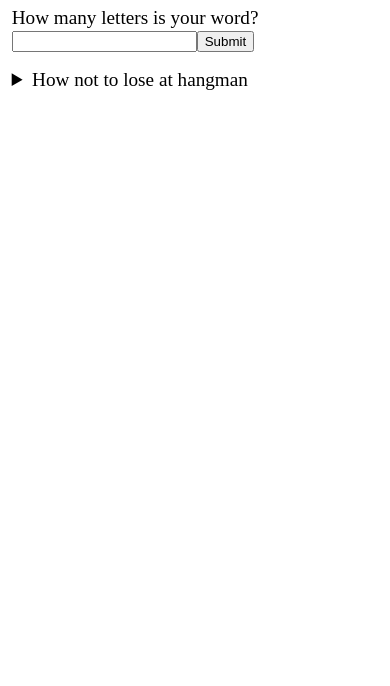
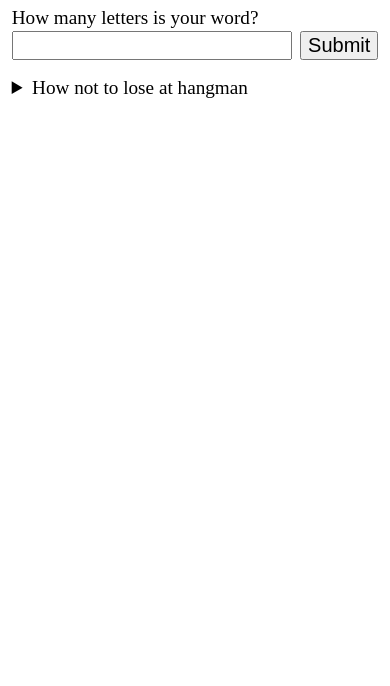
Before and after one commit to novedevo/lose_at_hangman_rs, a plain HTML site: page hangman_server/hangman.html in a window 390 px wide. Shown: the part 158-844 px from the top of the page. Drawn offline with Linux system fonts and the light colour scheme.

Commit message:
Improve input ui on mobile

```diff
--- a/hangman_server/hangman.html
+++ b/hangman_server/hangman.html
@@ -22,6 +22,24 @@
         .content {
             width: 44rem;
             margin: 0 auto;
+        }
+
+        #num_form {
+            font-size: 1.25rem;
+            width: 100%;
+            display: flex;
+            flex-direction: row;
+            flex-wrap: wrap;
+            column-gap: 0.5rem;
+        }
+
+        #num_form>label {
+            flex: 1 1 100%;
+        }
+
+        input,
+        button {
+            font-size: 1.25rem;
         }
 
         #playarea {
@@ -74,6 +92,16 @@
             .content {
                 width: 94vw;
                 margin: 0 auto;
+            }
+
+            #num_form>input {
+                /* https://stackoverflow.com/a/42421490 */
+                min-width: 0;
+                flex: 1 0;
+            }
+
+            #um_form>button {
+                flex: 0 1;
             }
 
             #playarea {
@@ -138,10 +166,12 @@
         const numLettersInput = document.querySelector('input');
         pattern = [];
 
+        // Clear out anything that might be in the play area already
         while (element.hasChildNodes()) {
             element.removeChild(element.lastChild);
         }
 
+        // Check the number of letters is valid
         if (isNaN(numLettersInput.valueAsNumber) || numLettersInput.valueAsNumber < 1) {
             let p = document.createElement("p");
             p.innerText = "please only submit positive numbers. my code is fragile and so am i";
@@ -149,6 +179,7 @@
             return;
         }
 
+        // Add letter boxes and periods, representing blank spaces, to our word
         for (let i = 0; i < numLettersInput.valueAsNumber; i++) {
             let button = document.createElement("button");
             button.id = "letterbox" + i;
@@ -160,9 +191,7 @@
         }
 
         let main = document.getElementById("gameboard");
-        main.removeChild(document.getElementById("letterQuery"));
-        main.removeChild(document.getElementById("num_letters"));
-        main.removeChild(document.getElementById("submit"));
+        main.removeChild(document.getElementById("num_form"));
 
         let guessContainer = document.createElement("p");
         let currentGuess = document.createElement("span");
@@ -232,17 +261,34 @@
     function reset() {
         let board = document.getElementById("gameboard");
 
+        // Using a form so that we can use the enter key to activate the
+        let form = document.createElement("form");
+        form.id = "num_form";
+        form.onsubmit = function (event) {
+            // Prevent the form submitting, or we'll get redirected away.
+            // It seems this has to be before updateValue(), or we get sent
+            // away, anyway. Maybe it's a security things to prevent JS
+            // changing values of input elements before submitting?
+            event.preventDefault();
+            updateValue();
+        };
+
         let letterQuery = document.createElement("label");
         letterQuery.id = "letterQuery";
         letterQuery.innerText = "How many letters is your word?";
+
         let input = document.createElement("input");
         input.type = "number";
         input.id = "num_letters";
+
         let submitButton = document.createElement("button");
-        submitButton.type = "button";
-        submitButton.id = "submit";
-        submitButton.setAttribute("onclick", "updateValue()");
+        submitButton.type = "submit";
         submitButton.innerText = "Submit";
+
+        form.appendChild(letterQuery);
+        form.appendChild(input);
+        form.appendChild(submitButton);
+
         let playArea = document.createElement("div");
         playArea.id = "playarea";
 
@@ -250,9 +296,7 @@
             board.removeChild(board.lastChild);
         }
 
-        board.appendChild(letterQuery);
-        board.appendChild(input);
-        board.appendChild(submitButton);
+        board.appendChild(form);
         board.appendChild(playArea);
 
         currentLetter = " ";
```
